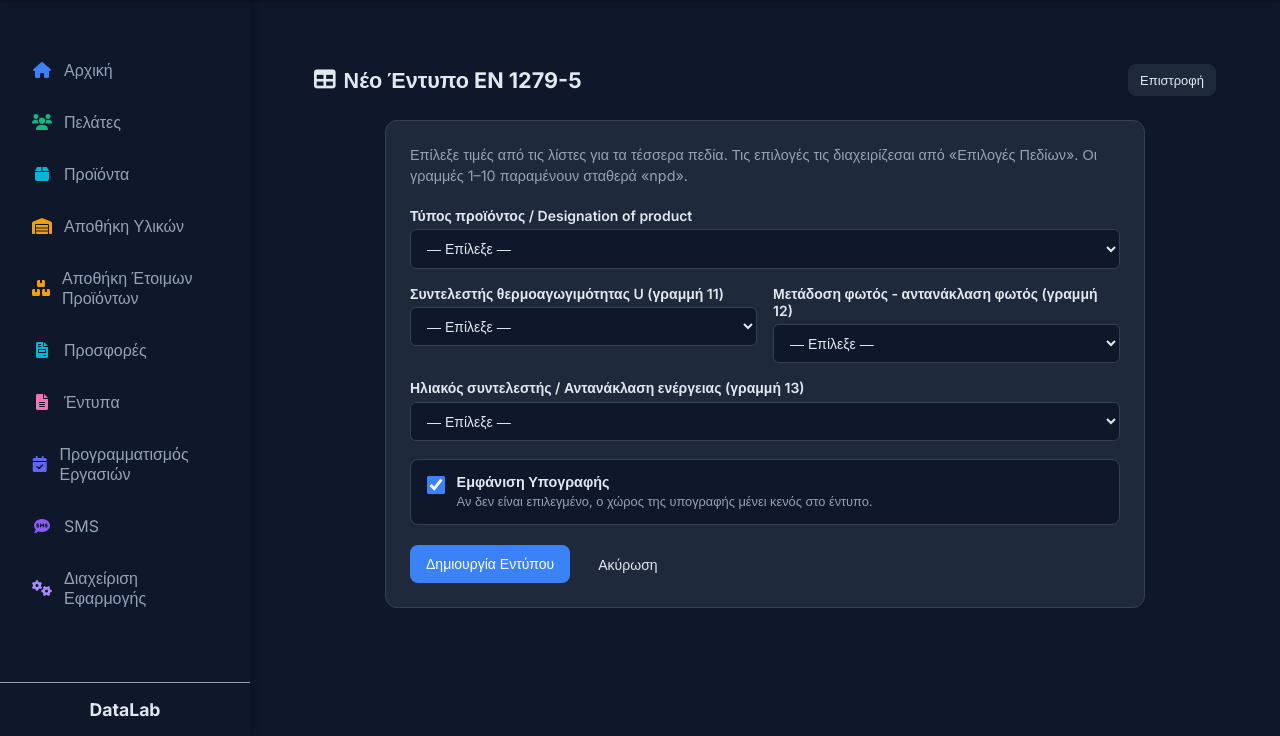
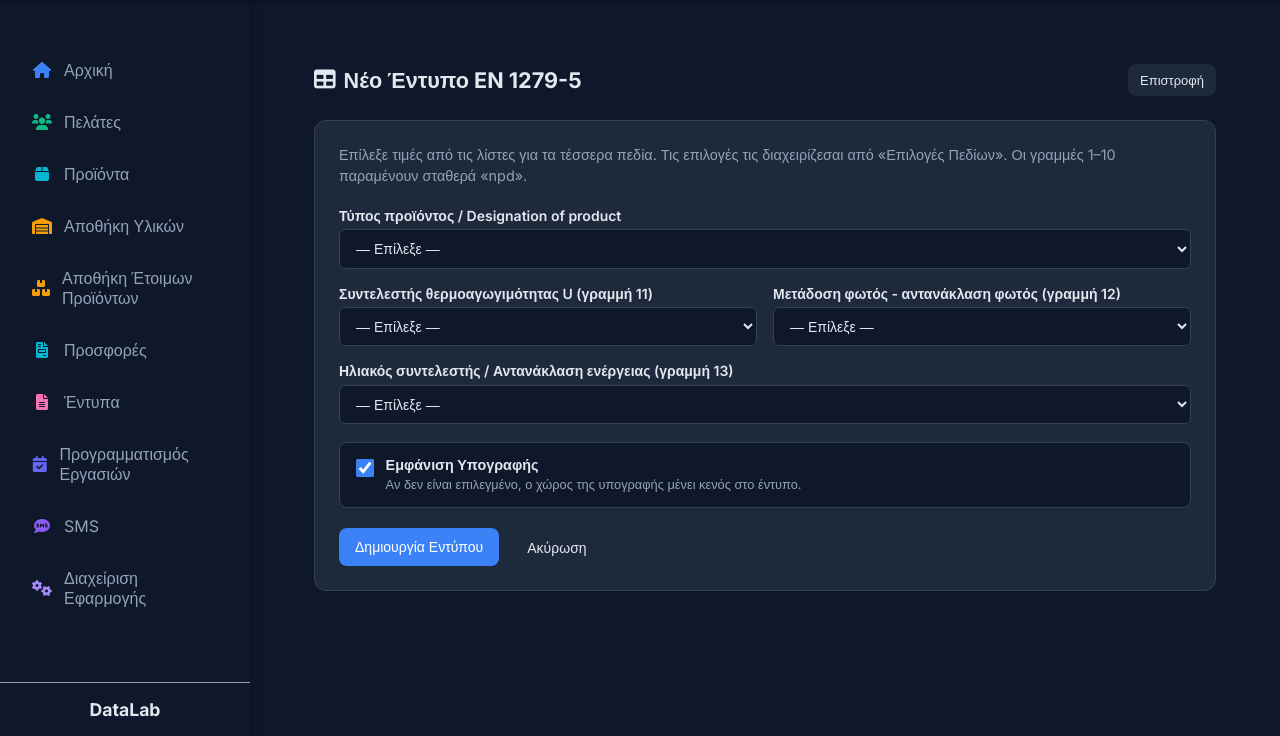
Before and after one commit to vaingr/xristodoulopoulos, a Django app: page /documents/en1279/create/ in a window 1280 px wide. Shown: the part 64-800 px from the top of the page. Run offline with Django 5.2, Linux system fonts and the light colour scheme; the visitor is signed in with stand-in values (Sample User, id 1); data that the repository does not hold is empty.

Commit message:
increase width

```diff
--- a/documents/templates/documents/en1279_form.html
+++ b/documents/templates/documents/en1279_form.html
@@ -103,7 +103,7 @@
     border: 1px solid var(--card-border);
     border-radius: .75rem;
     padding: 1.5rem;
-    max-width: 760px;
+    max-width: 960px;
     margin-left: auto;
     margin-right: auto;
 }
```
